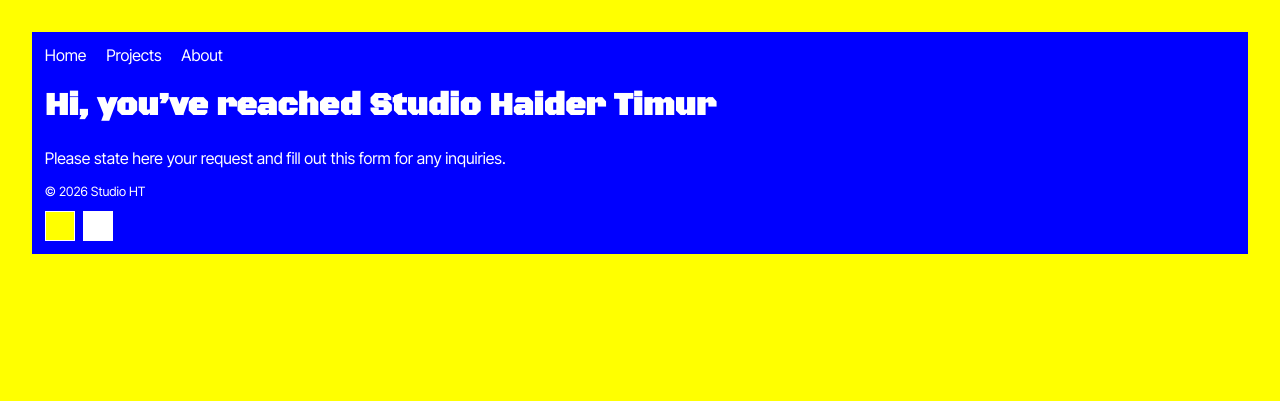
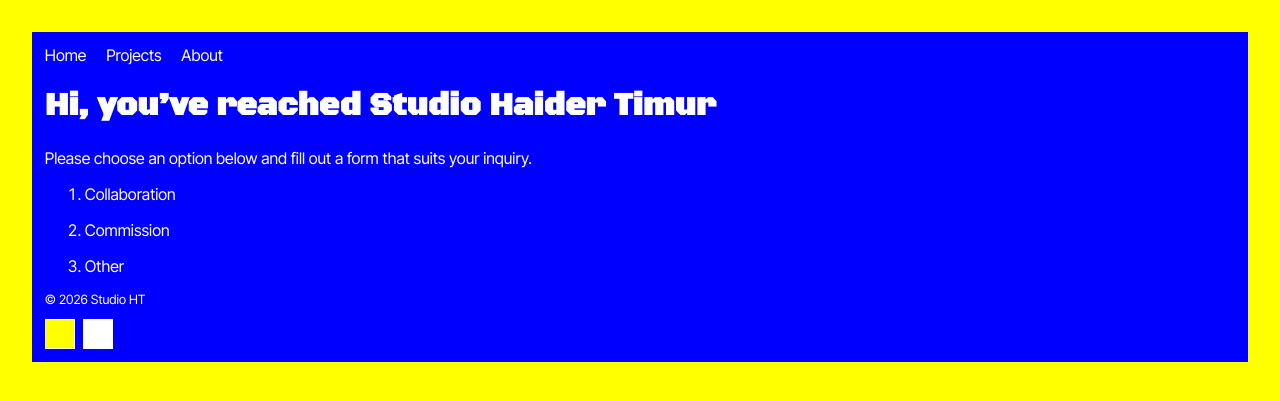
Before and after one commit to haider-timur/studioht, a Jekyll site: the page built from index.md, in a window 1280 px wide. Shown: the top 401 px of the page. Built offline with Jekyll 4.4.1, drawn with Linux system fonts in a browser that asks for light colours.

```diff
--- a/assets/css/style.css
+++ b/assets/css/style.css
@@ -53,12 +53,13 @@ nav a { margin-right: 1rem; text-decoration: none; color: inherit;}
   text-decoration: none;
   color: black;
   display: block;
-  border: 1px dotted rgba(0, 0, 255);
-
 }
 
 .project-card {
   background: white;
+  border-bottom-left-radius: 60px;
+  height: 350px;
+  border-top-right-radius: 100px;
 }
 
 .project-card img {
@@ -66,6 +67,9 @@ nav a { margin-right: 1rem; text-decoration: none; color: inherit;}
   height: 160px;
   object-fit: cover;
   margin-bottom: 0rem;
+  border-top-right-radius: 100px;
+  border-bottom-left-radius: 60px;
+
 }
 
 .project-card h2 {
--- a/index.md
+++ b/index.md
@@ -5,4 +5,10 @@ title: Home
 
 # Hi, you've reached Studio Haider Timur
 
-Please state here your request and fill out this form for any inquiries.
+Please choose an option below and fill out a form that suits your inquiry.
+
+1. Collaboration
+
+2. Commission
+
+3. Other
```
Also changed, not shown: _projects/project-one.md (+8 -27 lines), 1 other file.
